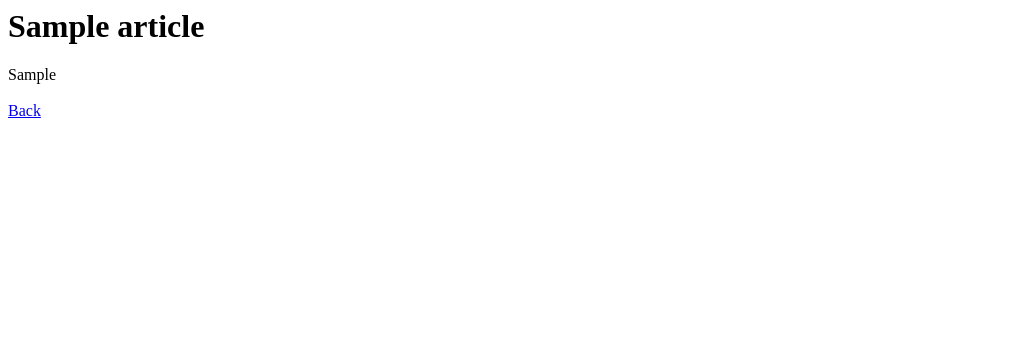
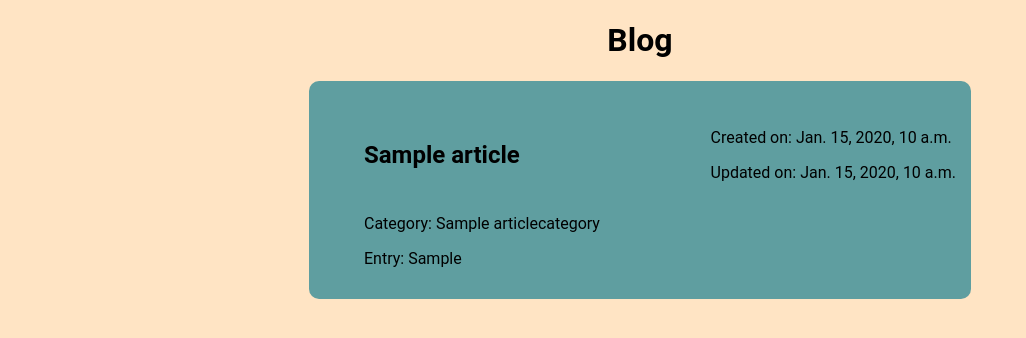
Before and after one commit to nico9696/hobbysite-CD-8, a Django app: page /blog/article/1/ in a window 1280 px wide. Shown: the top 338 px of the page, without its empty margins (0-1026 px from the left). Run offline with Django 5.2, Linux system fonts and the light colour scheme; tables that the repository leaves empty hold one stand-in row (values such as "Sample post").

Commit message:
updated article_details template according to our groups convention

```diff
--- a/hobbysite/blog/templates/blog/article_details.html
+++ b/hobbysite/blog/templates/blog/article_details.html
@@ -1,5 +1,25 @@
-<h1>{{ article.title }}</h1>
-{{ article.entry }}
+{% extends "blog/layout.html" %}
 
-<br/><br>
-<a href="{% url 'article_list' %}">Back</a>
+{% block body %}
+    <div class="article-details">
+        <ul class="article-details-list">
+            <li>
+                <div class="article-details-header">
+                    <h2>{{ object.title }}</h2>
+                    <div class="article-timestamps">
+                        <p>Created on: {{ object.created_on}}</p>
+                        <p>Updated on: {{ object.updated_on}}</p>
+                    </div>
+                </div>
+                <p>Category:
+                    {% if object.category %}
+                        {{ object.category.name }}
+                    {% else %}
+                        Others
+                    {% endif %}
+                </p>
+                <p class="article-content">Entry: {{ object.entry }}</p>
+            </li>
+        </ul>
+    </div>
+{% endblock %}
```
